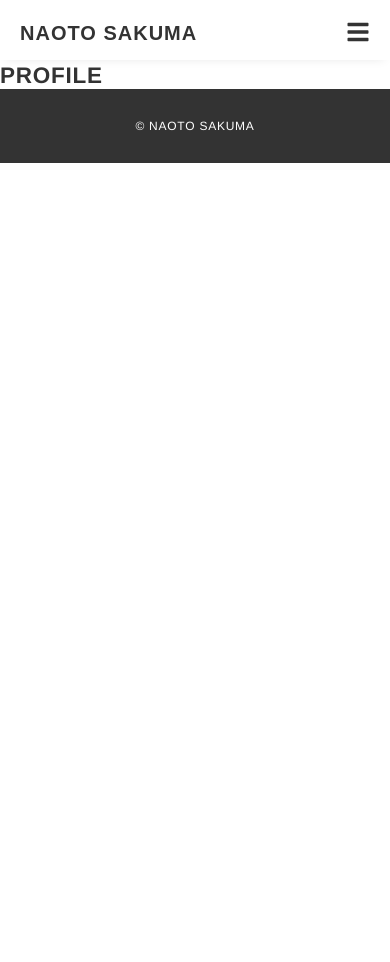
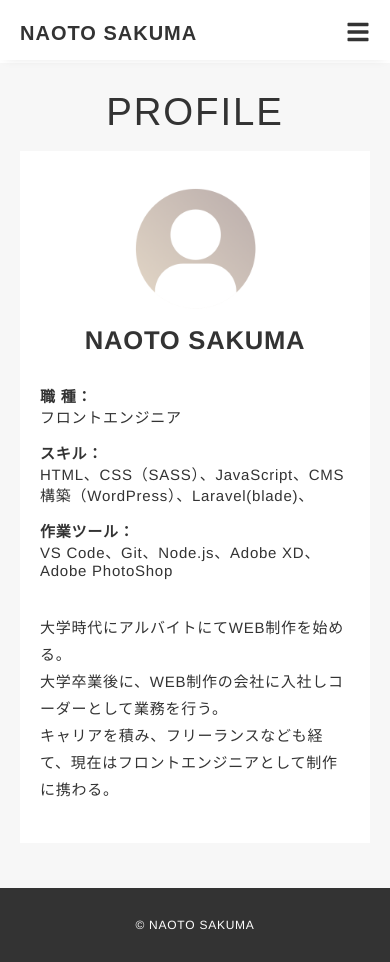
Before and after one commit to naotosakumajt/next-fe-portfolio, a Next.js app: page /profile in a window 390 px wide. Before the commit the page ends 844 px from the top, so only its background shows below. Built offline with nearby package versions, Linux system fonts and the light colour scheme.

Commit message:
PROFILEページ作成（8/10）

```diff
--- a/src/pages/profile/index.jsx
+++ b/src/pages/profile/index.jsx
@@ -1,11 +1,54 @@
 import CustomHead from "@/components/Head";
+import Image from "next/image";
+import Link from "next/link";
 import Layout from "@/components/Layout/Layout";
+import styles from "@/styles/Profile.module.scss";
 
 const profile = () => {
   return (
     <Layout>
       <CustomHead title="PROFILE" />
-      <h2>PROFILE</h2>
+      <section className="section">
+        <div className="box">
+          <h2 className="title">PROFILE</h2>
+          <div className={styles.innerBox}>
+            <div className={styles.profile}>
+              <p className={styles.profileImg}>
+                <Image
+                  src="/images/profile.png"
+                  alt=""
+                  width={400}
+                  height={400}
+                />
+              </p>
+              <div className={styles.profileBody}>
+                <h3>NAOTO SAKUMA</h3>
+                <dl className={styles.profileDetail}>
+                  <dt>職 種：</dt>
+                  <dd>フロントエンジニア</dd>
+                </dl>
+                <dl className={styles.profileDetail}>
+                  <dt>スキル：</dt>
+                  <dd>
+                    HTML、CSS（SASS）、JavaScript、CMS構築（WordPress）、Laravel(blade)、
+                  </dd>
+                </dl>
+                <dl className={styles.profileDetail}>
+                  <dt>作業ツール：</dt>
+                  <dd>VS Code、Git、Node.js、Adobe XD、Adobe PhotoShop</dd>
+                </dl>
+              </div>
+            </div>
+            <p className={styles.txtBox}>
+              大学時代にアルバイトにてWEB制作を始める。
+              <br />
+              大学卒業後に、WEB制作の会社に入社しコーダーとして業務を行う。
+              <br />
+              キャリアを積み、フリーランスなども経て、現在はフロントエンジニアとして制作に携わる。
+            </p>
+          </div>
+        </div>
+      </section>
     </Layout>
   );
 };
--- /dev/null
+++ b/src/styles/Profile.module.scss
@@ -0,0 +1,94 @@
+/*--------------------------------
+PROFILE
+---------------------------------*/
+.profile,
+.txtBox {
+  display: flex;
+  flex-wrap: wrap;
+  justify-content: center;
+  align-items: center;
+  max-width: 850px;
+  margin: 0 auto;
+}
+
+.innerBox {
+  background-color: #fff;
+  padding: 20px;
+  max-width: 870px;
+  margin: 0 auto;
+}
+
+.profileImg {
+  width: 25%;
+  margin-right: 30px;
+  border-radius: 50%;
+  & > img {
+    border-radius: 50%;
+  }
+}
+
+.profileBody {
+  flex: 1;
+  & > p {
+    font-size: 15px;
+    line-height: 1.8;
+  }
+  h3 {
+    font-size: 1.6rem;
+    margin-bottom: 20px;
+    font-weight: bold;
+  }
+}
+
+.profileBody p:not(:last-child) {
+  margin-bottom: 30px;
+}
+
+.profileDetail {
+  display: flex;
+  align-items: flex-start;
+  margin-bottom: 10px;
+  & > dt {
+    font-weight: bold;
+    width: 20%;
+  }
+  & > dd {
+    width: 80%;
+  }
+}
+
+.txtBox {
+  display: flex;
+  justify-content: flex-start;
+  padding: 40px 20px 20px;
+  line-height: 1.8;
+}
+
+// スマホ表示
+@media screen and (max-width: 767px) {
+  .profileImg {
+    margin-right: 0;
+    width: 50%;
+  }
+  .profileBody {
+    flex-basis: 100%;
+    h3 {
+      text-align: center;
+      margin-bottom: 30px;
+    }
+    .profileDetail {
+      flex-direction: column;
+      align-items: flex-start;
+      margin-bottom: 15px;
+      dt {
+        width: 100%;
+      }
+      dd {
+        width: 100%;
+      }
+    }
+  }
+  .txtBox {
+    padding: 20px 0;
+  }
+}
--- a/src/styles/globals.css
+++ b/src/styles/globals.css
@@ -125,7 +125,7 @@ h5 {
     padding: 0 20px;
   }
   .section {
-    padding: 45px 0;
+    padding: 30px 0 45px 0;
   }
   .title {
     margin-bottom: 20px;
```
Also changed, not shown: src/pages/index.jsx (+4 -3 lines), src/styles/Home.module.scss (+1 -41 lines).
